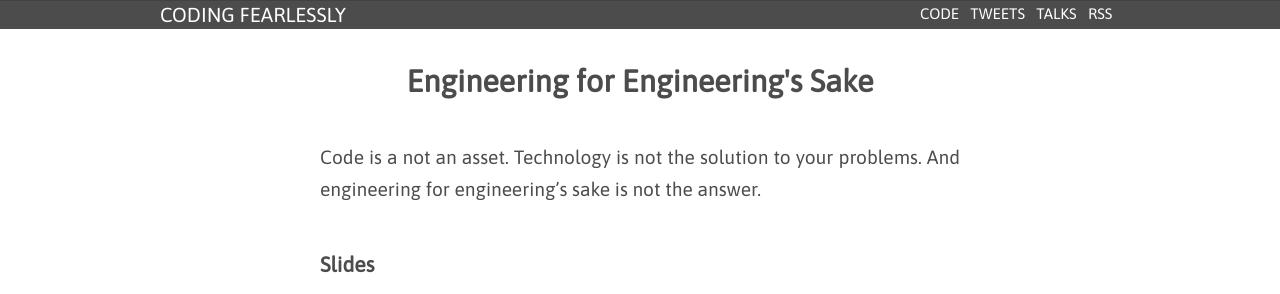
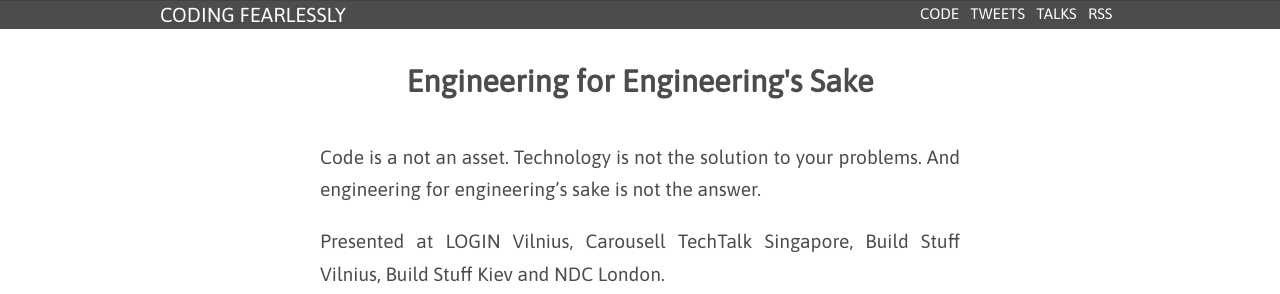
Before and after one commit to mmozuras/mmozuras.github.com, a Jekyll site: the page built from talk/_posts/2016-05-05-engineerings-for-engineerings-sake.md, in a window 1280 px wide, cut to the strip 0-294 px from the top of the page. Built offline with Jekyll 4.4.1, drawn with Linux system fonts in a browser that asks for light colours; comment, search, counter and statistics services are not loaded.

Commit message:
Update the list of confs for Engineering for Engineering's Sake

```diff
--- a/talk/_posts/2016-05-05-engineerings-for-engineerings-sake.md
+++ b/talk/_posts/2016-05-05-engineerings-for-engineerings-sake.md
@@ -4,6 +4,8 @@ permalink: talk/engineerings-for-engineerings-sake
 ---
 
 Code is a not an asset. Technology is not the solution to your problems. And engineering for engineering's sake is not the answer.
+
+Presented at LOGIN Vilnius, Carousell TechTalk Singapore, Build Stuff Vilnius, Build Stuff Kiev and NDC London.
 
 ## Slides
 
```
